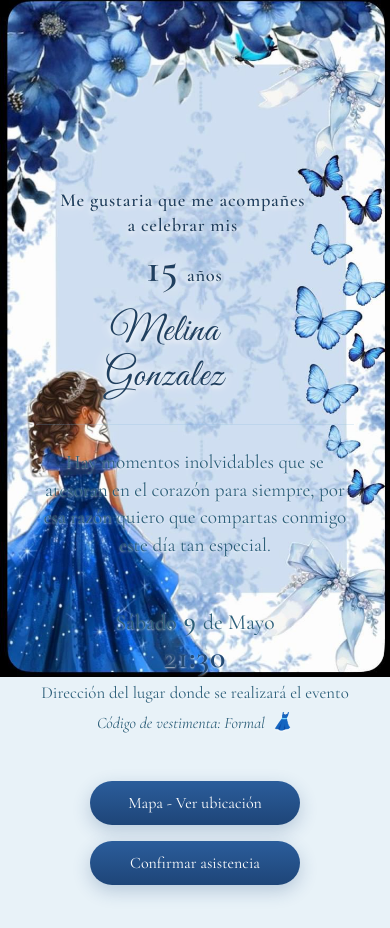
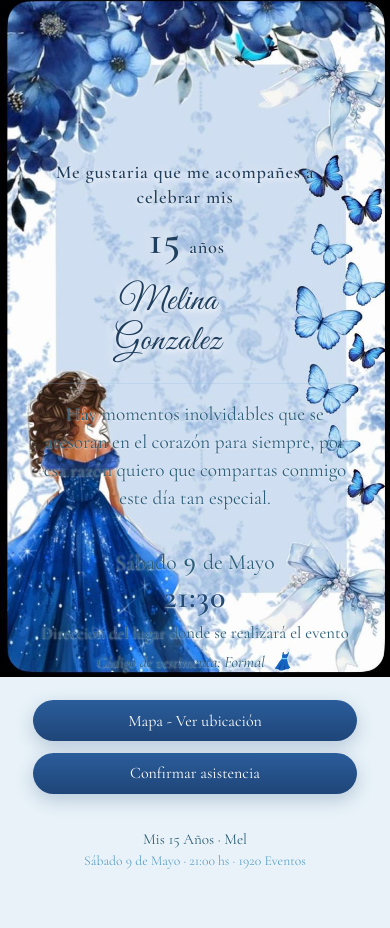
Before and after one commit to MatiasRosenberg/mel, a plain HTML site: page index.html in a window 390 px wide. Shown: the top 928 px of the page. Drawn offline with nearby package versions, Linux system fonts and the light colour scheme.

Commit message:
cambios mobile

```diff
--- a/styles.css
+++ b/styles.css
@@ -779,10 +779,10 @@ body::after {
   }
 
   .page-frame {
-    padding-top: clamp(1.5rem, 6vw, 3rem);
-    padding-bottom: clamp(1.5rem, 6vw, 3rem);
-    padding-left: clamp(0.75rem, 3vw, 1rem);
-    padding-right: clamp(0.75rem, 3vw, 1rem);
+    padding-top: clamp(1.2rem, 5vw, 2.3rem);
+    padding-bottom: clamp(1.2rem, 5vw, 2.3rem);
+    padding-left: clamp(0.7rem, 2.5vw, 0.95rem);
+    padding-right: clamp(0.7rem, 2.5vw, 0.95rem);
   }
 
   .border-top,
@@ -812,27 +812,47 @@ body::after {
   }
 
   .content {
-    padding: clamp(1.25rem, 4vw, 2rem) clamp(1rem, 3vw, 1.5rem);
+    padding: clamp(0.95rem, 3.5vw, 1.35rem) clamp(0.85rem, 2.5vw, 1.2rem);
     max-width: 100%;
   }
 
   .section {
-    padding: clamp(1.5rem, 5vw, 2.5rem) 0;
+    padding: clamp(1.1rem, 4.5vw, 1.8rem) 0;
   }
 
   .hero {
-    padding: clamp(1rem, 4vw, 2rem) clamp(0.75rem, 14vw, 3rem) clamp(1rem, 4vw, 2rem) clamp(0.75rem, 6vw, 1.5rem);
+    padding: clamp(0.75rem, 3.5vw, 1.4rem) clamp(0.75rem, 12vw, 2.6rem) clamp(0.85rem, 3.5vw, 1.6rem) clamp(0.75rem, 6vw, 1.35rem);
   }
 
   .hero-name {
-    font-size: clamp(2.4rem, 10vw, 3.5rem);
-    padding: 0 clamp(1rem, 16vw, 3.5rem) 0 clamp(0.5rem, 5vw, 1.25rem);
+    font-size: clamp(2.2rem, 9vw, 3.1rem);
+    padding: 0 clamp(0.9rem, 15vw, 3.25rem) 0 clamp(0.5rem, 5vw, 1.15rem);
+  }
+
+  .action-section {
+    padding-top: 0.65rem;
+  }
+
+  .action-buttons {
+    flex-direction: column;
+    gap: 0.75rem;
+  }
+
+  .action-button {
+    min-width: 0;
+    width: 100%;
+    max-width: 360px;
+    padding: 0.65rem 0.9rem;
+  }
+
+  .footer {
+    padding: 0.95rem 1rem 1.1rem;
   }
 }
 
 @media (max-width: 400px) {
   .page-frame {
-    padding-top: 4.5rem;
+    padding-top: 3.2rem;
   }
 
   .countdown-item {
```
